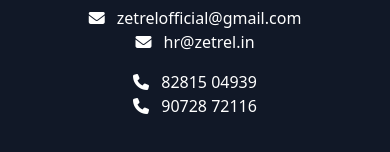
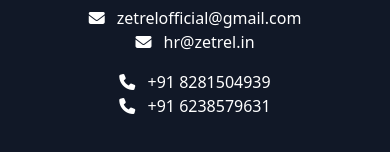
Before and after one commit to zetrel-in/zetrel_website, a website: page docs/index.html in a window 390 px wide. Shown: the part 8257-8409 px from the top of the page. Drawn offline with Linux system fonts and the light colour scheme.

Commit message:
Phone number in footer changed

```diff
--- a/docs/index.html
+++ b/docs/index.html
@@ -430,13 +430,13 @@
                         <span class="mr-2">
                             <i class="fa-solid fa-phone"></i>
                         </span>
-                        82815 04939
+                        <a href="tel:+91 8281504939">+91 8281504939</a>
                     </p>
                     <p class="font-light">
                         <span class="mr-2">
                             <i class="fa-solid fa-phone"></i>
                         </span>
-                        90728 72116
+                        <a href="tel:+91 6238 579 631">+91 6238579631</a>
                     </p>
                 </div>
             </div>
```
Also changed, not shown: public/index.html (+2 -2 lines).
